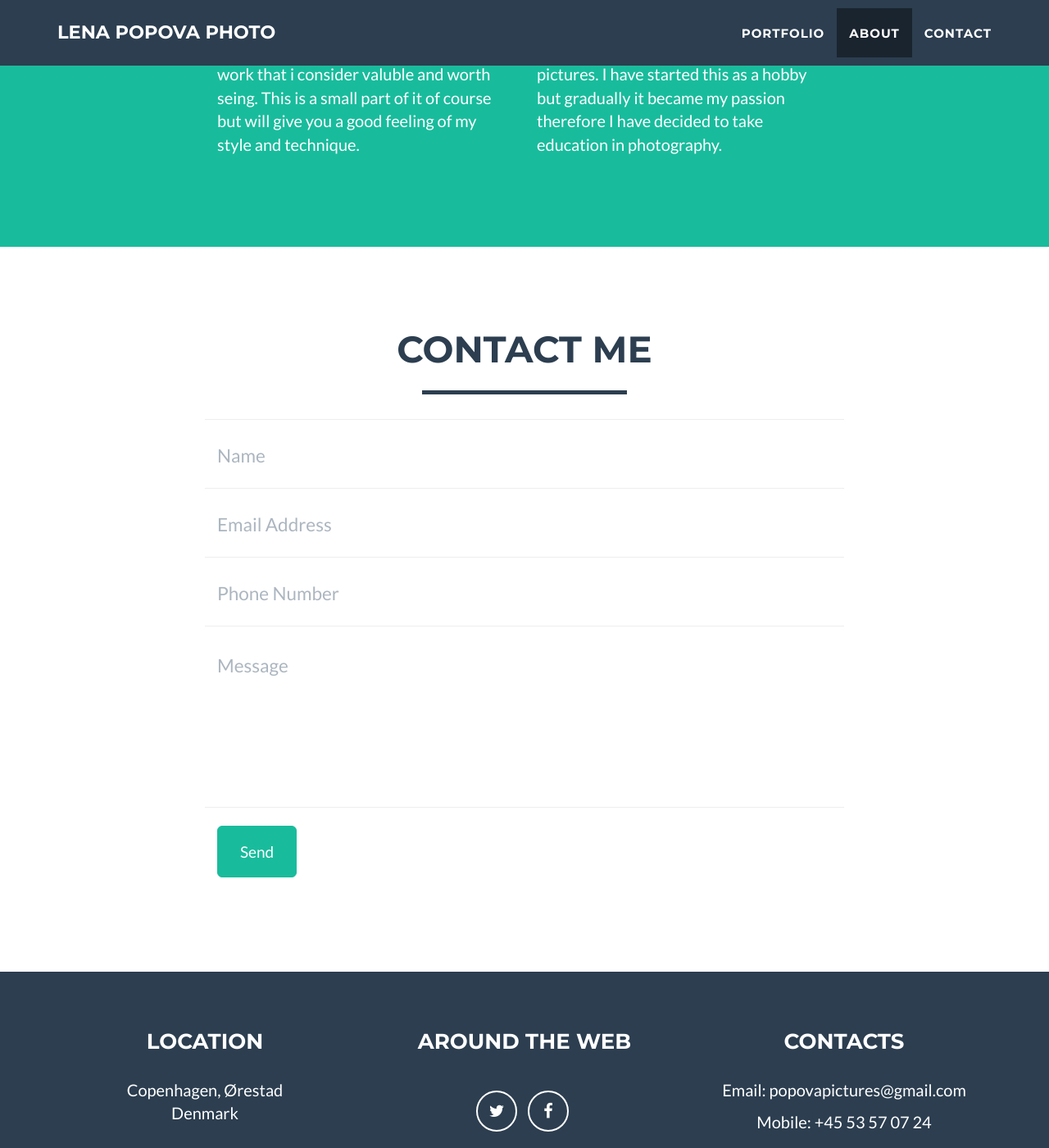
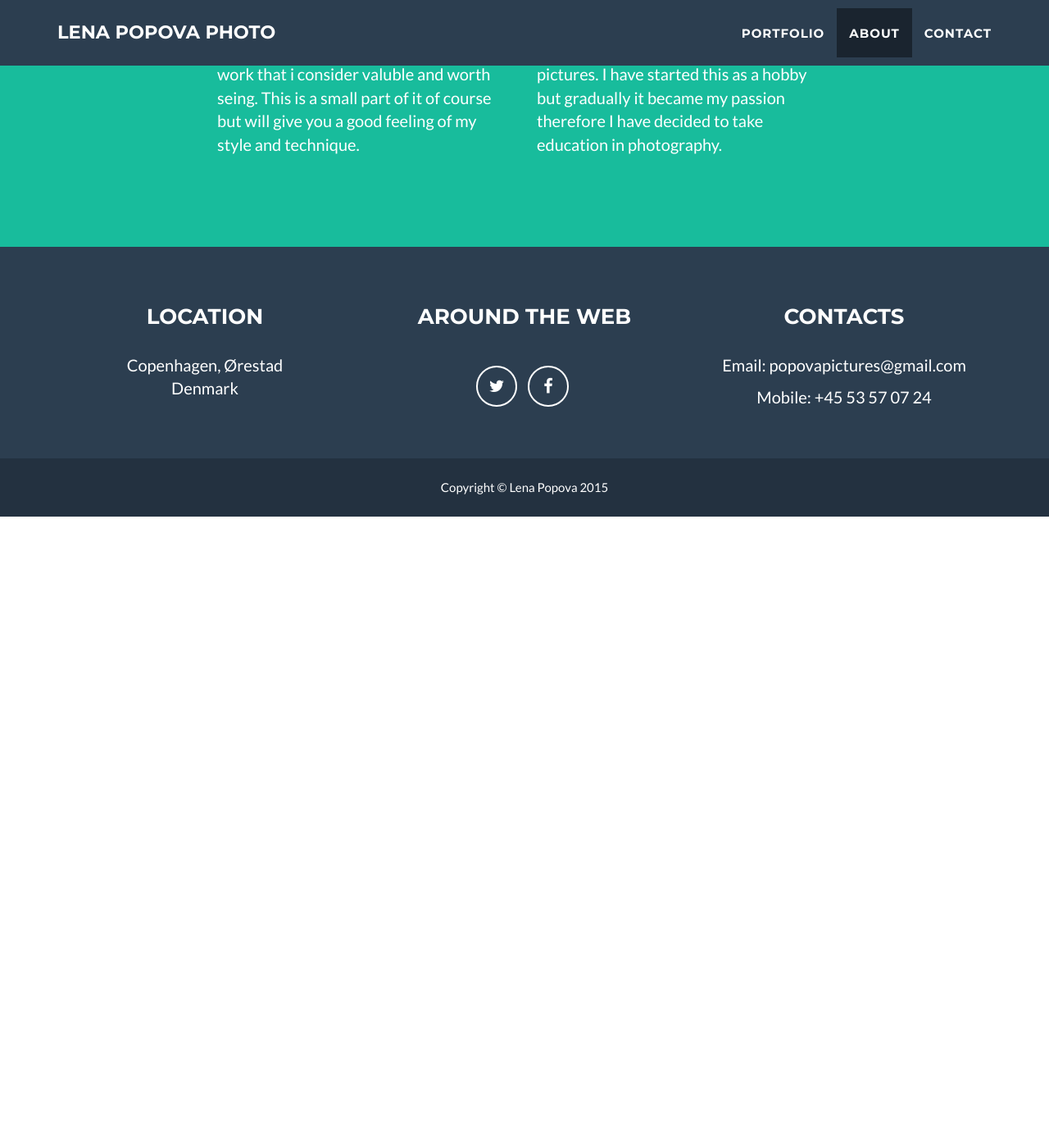
Before and after one commit to denipo/popova-photo, a Jekyll site: the page built from index.html, in a window 1280 px wide and 1400 px high, scrolled down 1550 px. Shown: the whole window at 82% size. Built offline with Jekyll 4.4.1, drawn with Linux system fonts in a browser that asks for light colours; after the commit the page ends 2180 px from its top, so only the background shows below that.

Commit message:
magic hacks

```diff
--- a/_includes/contact.html
+++ /dev/null
@@ -1,54 +0,0 @@
- <!-- Contact Section -->
-    <section id="contact">
-        <div class="container">
-            <div class="row">
-                <div class="col-lg-12 text-center">
-                    <h2>Contact Me</h2>
-                    <hr class="star-primary">
-                </div>
-            </div>
-            <div class="row">
-                <div class="col-lg-8 col-lg-offset-2">
-                    <!-- To configure the contact form email address, go to mail/contact_me.php and update the email address in the PHP file on line 19. -->
-                    <!-- The form should work on most web servers, but if the form is not working you may need to configure your web server differently. -->
-                    <form name="sentMessage" id="contactForm" novalidate>
-                        <div class="row control-group">
-                            <div class="form-group col-xs-12 floating-label-form-group controls">
-                                <label>Name</label>
-                                <input type="text" class="form-control" placeholder="Name" id="name" required data-validation-required-message="Please enter your name.">
-                                <p class="help-block text-danger"></p>
-                            </div>
-                        </div>
-                        <div class="row control-group">
-                            <div class="form-group col-xs-12 floating-label-form-group controls">
-                                <label>Email Address</label>
-                                <input type="email" class="form-control" placeholder="Email Address" id="email" required data-validation-required-message="Please enter your email address.">
-                                <p class="help-block text-danger"></p>
-                            </div>
-                        </div>
-                        <div class="row control-group">
-                            <div class="form-group col-xs-12 floating-label-form-group controls">
-                                <label>Phone Number</label>
-                                <input type="tel" class="form-control" placeholder="Phone Number" id="phone" required data-validation-required-message="Please enter your phone number.">
-                                <p class="help-block text-danger"></p>
-                            </div>
-                        </div>
-                        <div class="row control-group">
-                            <div class="form-group col-xs-12 floating-label-form-group controls">
-                                <label>Message</label>
-                                <textarea rows="5" class="form-control" placeholder="Message" id="message" required data-validation-required-message="Please enter a message."></textarea>
-                                <p class="help-block text-danger"></p>
-                            </div>
-                        </div>
-                        <br>
-                        <div id="success"></div>
-                        <div class="row">
-                            <div class="form-group col-xs-12">
-                                <button type="submit" class="btn btn-success btn-lg">Send</button>
-                            </div>
-                        </div>
-                    </form>
-                </div>
-            </div>
-        </div>
-    </section>
--- a/_includes/footer.html
+++ b/_includes/footer.html
@@ -1,5 +1,5 @@
     <!-- Footer -->
-    <footer class="text-center">
+    <footer  id="contact" class="text-center">
         <div class="footer-above">
             <div class="container">
                 <div class="row">
--- a/_layouts/default.html
+++ b/_layouts/default.html
@@ -9,7 +9,6 @@
     {% include header.html %}
     {% include portfolio_grid.html %}
     {% include about.html %}
-    {% include contact.html %}
     {% include footer.html %}
     {% include modals.html %}
     {% include js.html %}
```
